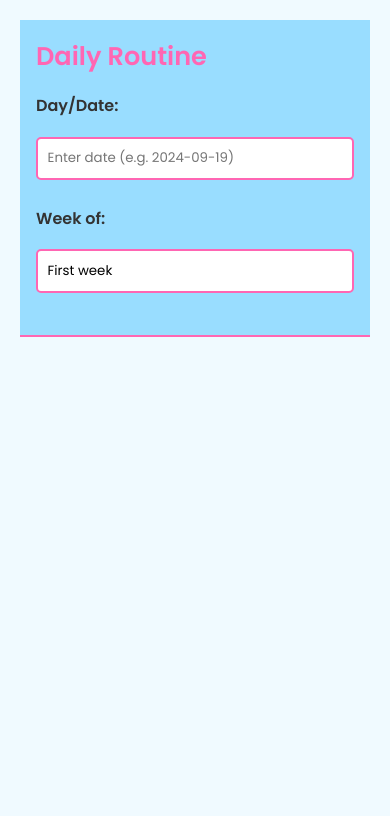
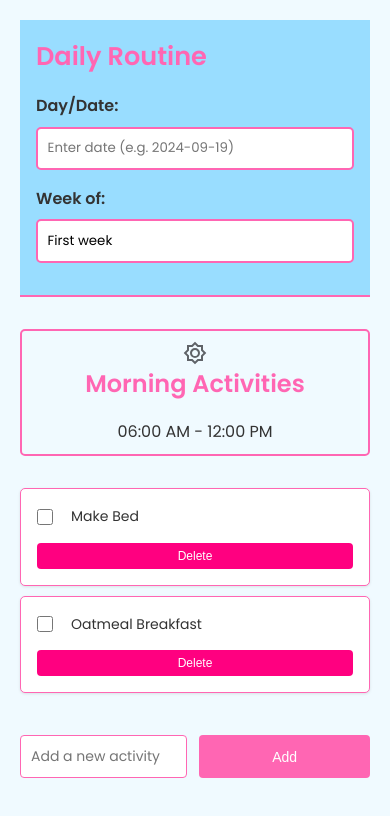
Before and after one commit to Doileo/kids-schedule-organizer, a React (Create React App) app: page / in a window 390 px wide. Shown: the top 816 px of the page. Built offline with nearby package versions, Linux system fonts and the light colour scheme.

Commit message:
Added MorningSection component and mobile styles

```diff
--- a/src/App.css
+++ b/src/App.css
@@ -1,5 +1,3 @@
-/* Global Styles */
-
 /* Import the font from Google Fonts */
 @import url("https://fonts.googleapis.com/css2?family=Poppins:wght@400;600&display=swap");
 
@@ -53,6 +51,10 @@ h6 {
   color: var(--primary-color);
 }
 
+section {
+  margin-bottom: 2rem;
+}
+
 /* Global button styles */
 button {
   padding: 0.6rem 1.2rem;
@@ -66,7 +68,7 @@ button {
 }
 
 button:hover {
-  background-color: var(--primary-dark);
+  background-color: var(--hover-color);
 }
 
 /* Container class for layout */
@@ -81,7 +83,6 @@ input,
 textarea {
   width: 100%;
   padding: 0.8rem;
-  margin: 10px 0;
   border: 2px solid var(--border-color);
   border-radius: 5px;
   font-family: "Poppins", sans-serif;
--- a/src/App.js
+++ b/src/App.js
@@ -1,11 +1,13 @@
 import React from "react";
 import Header from "./components/Header/Header";
 import "./App.css";
+import ActivityList from "./components/ActivityList/ActivityList";
 
 const App = () => {
   return (
     <div className="app">
       <Header />
+      <ActivityList />
     </div>
   );
 };
--- a/src/components/ActivityList/ActivityList.css
+++ b/src/components/ActivityList/ActivityList.css
@@ -0,0 +1,172 @@
+/* General Container for Morning Section */
+.morning-section {
+  display: grid;
+  gap: 1rem;
+  background-color: var(--card-background);
+  padding: 1rem;
+  border-radius: 8px;
+  margin-bottom: 1rem;
+  box-shadow: 0 2px 4px rgba(0, 0, 0, 0.1);
+}
+
+/* Header Section */
+.routine-header {
+  display: flex;
+  flex-direction: column;
+  align-items: center;
+  justify-content: center;
+  border: 2px solid var(--border-color);
+  border-radius: 5px;
+  padding: 10px;
+}
+
+.morning-header {
+  display: flex;
+  flex-direction: column;
+  align-items: center;
+  justify-content: center;
+  gap: 12px;
+  padding: 1rem;
+  background-color: var(--secondary-color);
+  border: solid 1px var(--border-color);
+  border-radius: 4px;
+  margin-bottom: 12px;
+}
+
+.morning-header h2 {
+  font-size: 22px;
+  color: var(--primary-dark);
+  border-bottom: 1px solid var(--text-color);
+}
+
+.morning-header p {
+  font-size: 14px;
+  color: hsl(0, 0%, 30%);
+}
+
+/* Activity List Styles */
+.activity-list {
+  padding: 2rem 0 2rem;
+  background-color: var(--background-color);
+  border-radius: 8px;
+  list-style: none;
+  font-family: "Poppins", sans-serif;
+}
+
+/* Activity Item Styles */
+.activity-item {
+  display: flex;
+  justify-content: space-between;
+  align-items: center;
+  gap: 1rem;
+  padding: 1rem;
+  background-color: var(--card-background);
+  border-radius: 5px;
+  margin-bottom: 10px;
+  box-shadow: 0 1px 3px rgba(0, 0, 0, 0.1);
+  border: 1px solid var(--border-color);
+}
+
+.activity-item.completed {
+  text-decoration: line-through;
+  opacity: 0.6;
+}
+
+.activity-item label {
+  display: flex;
+  align-items: center;
+  gap: 10px;
+  font-size: 14px;
+}
+
+/* Checkbox Styling */
+.activity-item input[type="checkbox"] {
+  width: 16px;
+  height: 16px;
+  margin-right: 8px;
+}
+
+/* Delete Button Styling */
+.delete-btn {
+  background-color: var(--primary-dark);
+  color: #fff;
+  padding: 6px 12px;
+  border: none;
+  border-radius: 4px;
+  cursor: pointer;
+  transition: background-color 0.3s ease;
+  font-size: 12px;
+}
+
+/* Add New Activity Section */
+.new-activity {
+  display: flex;
+  gap: 12px;
+}
+
+.new-activity input[type="text"] {
+  flex-grow: 1;
+  padding: 10px;
+  border: 1px solid var(--border-color);
+  border-radius: 4px;
+  font-size: 14px;
+}
+
+.new-activity button {
+  padding: 8px 16px;
+  background-color: var(--primary-color);
+  color: #fff;
+  border: none;
+  border-radius: 4px;
+  cursor: pointer;
+  transition: background-color 0.3s ease;
+  font-size: 14px;
+}
+
+.delete-btn:hover,
+.new-activity button:hover {
+  background-color: var(--hover-color); /* Consistent hover color */
+}
+
+/* Mobile Responsive Styling */
+@media (max-width: 768px) {
+  .activity-item {
+    flex-direction: column;
+    align-items: flex-start;
+    gap: 10px;
+  }
+
+  .delete-btn {
+    align-self: flex-end;
+    margin-top: 5px;
+  }
+
+  .new-activity input[type="text"] {
+    font-size: 14px;
+  }
+
+  .new-activity button {
+    font-size: 14px;
+    padding: 8px 14px;
+  }
+}
+
+/* Larger Screen Responsive Styling */
+@media (min-width: 768px) {
+  .morning-section {
+    padding: 24px;
+  }
+
+  .morning-header h2 {
+    font-size: 24px;
+  }
+
+  .activity-item {
+    justify-content: space-between;
+  }
+
+  .new-activity button {
+    font-size: 1rem;
+    padding: 10px 18px;
+  }
+}
--- a/src/components/ActivityList/ActivityList.js
+++ b/src/components/ActivityList/ActivityList.js
@@ -0,0 +1,13 @@
+import React from "react";
+import MorningSection from "./MorningSection";
+import "./ActivityList.css";
+
+const ActivityList = () => {
+  return (
+    <div className="activity-list">
+      <MorningSection />
+    </div>
+  );
+};
+
+export default ActivityList;
--- /dev/null
+++ b/src/components/ActivityList/MorningSection.js
@@ -0,0 +1,90 @@
+import React, { useState } from "react";
+import "./ActivityList.css";
+import sunIcon from "../../assets/icons/sun-icon.svg";
+
+const MorningSection = () => {
+  const [activities, setActivities] = useState([
+    { id: 1, name: "Make Bed", completed: false },
+    { id: 2, name: "Oatmeal Breakfast", completed: false },
+  ]);
+
+  const [newActivity, setNewActivity] = useState("");
+
+  const handleAddActivity = () => {
+    if (newActivity.trim()) {
+      setActivities([
+        ...activities,
+        { id: activities.length + 1, name: newActivity, completed: false },
+      ]);
+      setNewActivity(""); // Reset the input
+    }
+  };
+
+  const handleDeleteActivity = (id) => {
+    setActivities(activities.filter((activity) => activity.id !== id));
+  };
+
+  const handleToggleComplete = (id) => {
+    setActivities(
+      activities.map((activity) =>
+        activity.id === id
+          ? { ...activity, completed: !activity.completed }
+          : activity
+      )
+    );
+  };
+
+  return (
+    <section className="routine-section" aria-labelledby="morning-section">
+      {/* Morning Header with Sun Icon */}
+      <div className="routine-header">
+        <img className="sun-icon" src={sunIcon} alt="Sun Icon" />
+        <h2 id="morning-section">Morning Activities</h2>
+        <p className="morning-hours">06:00 AM - 12:00 PM</p>
+      </div>
+
+      {/* Activities List */}
+      <ul className="activity-list">
+        {activities.map((activity) => (
+          <li
+            key={activity.id}
+            className={`activity-item ${activity.completed ? "completed" : ""}`}
+          >
+            <label>
+              <input
+                type="checkbox"
+                checked={activity.completed}
+                onChange={() => handleToggleComplete(activity.id)}
+                aria-label={`Mark ${activity.name} as complete`}
+              />
+              {activity.name}
+            </label>
+            <button
+              className="delete-btn"
+              onClick={() => handleDeleteActivity(activity.id)}
+              aria-label={`Delete ${activity.name}`}
+            >
+              Delete
+            </button>
+          </li>
+        ))}
+      </ul>
+
+      {/* New Activity Input */}
+      <div className="new-activity">
+        <input
+          type="text"
+          value={newActivity}
+          onChange={(e) => setNewActivity(e.target.value)}
+          placeholder="Add a new activity"
+          aria-label="New activity input"
+        />
+        <button className="add-activity-button" onClick={handleAddActivity}>
+          Add
+        </button>
+      </div>
+    </section>
+  );
+};
+
+export default MorningSection;
```
